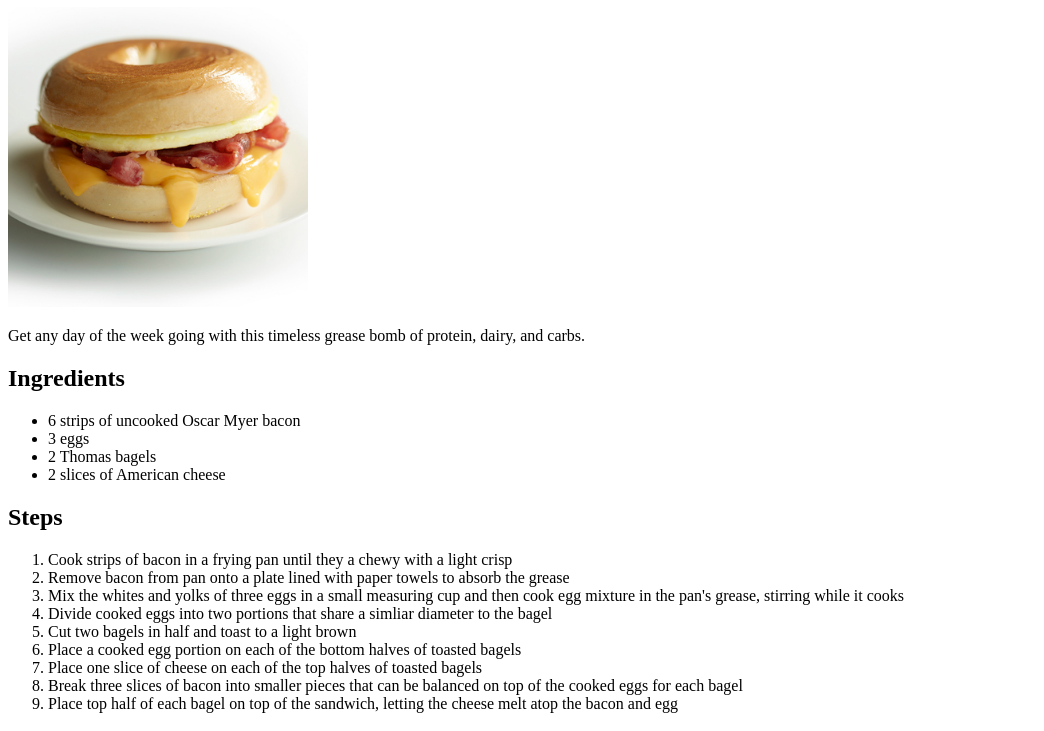
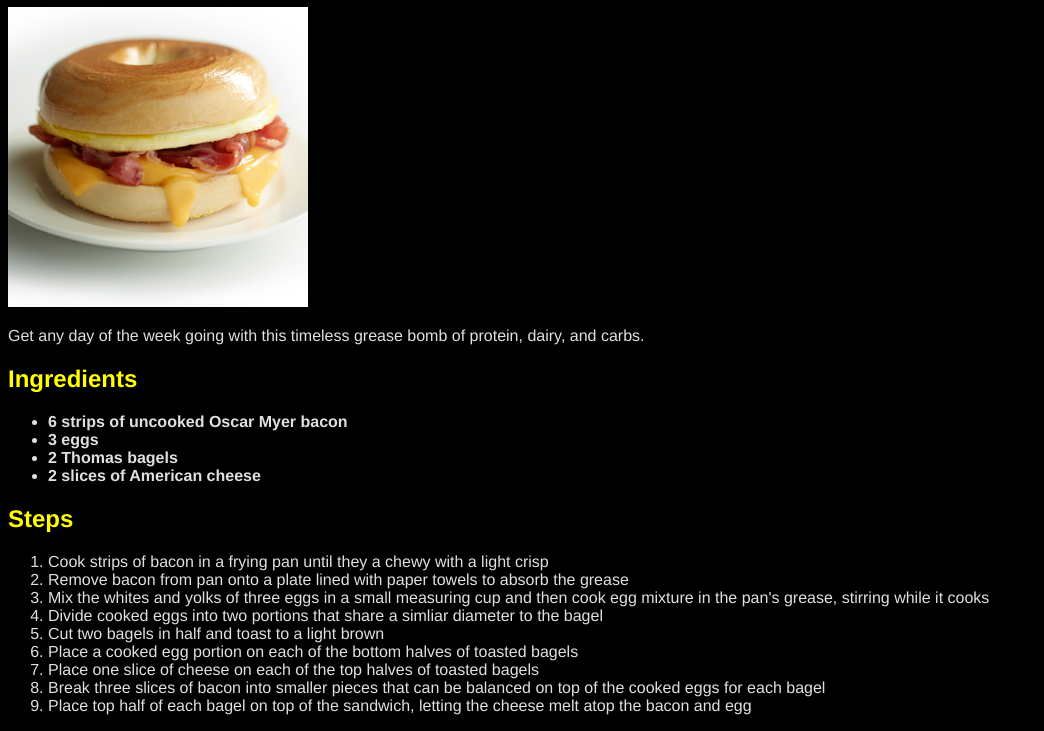
Before and after one commit to timmcsorley/odin-recipes, a plain HTML site: page recipes/bacon-egg-and-cheese-bagels.html in a window 1280 px wide. Shown: the part 73-804 px from the top of the page, without its empty margins (0-1044 px from the left). Drawn offline with Linux system fonts and the light colour scheme.

Commit message:
Add CSS to recipe pages

```diff
--- a/recipes/bacon-egg-and-cheese-bagels.html
+++ b/recipes/bacon-egg-and-cheese-bagels.html
@@ -3,31 +3,32 @@
     <head>
         <meta charset="UTF-8">
         <title>Bacon, Egg, and Cheese Bagels</title>
+        <link rel="stylesheet" href="../styles.css">
     </head>
-    <body>
-        <h1>Bacon, Egg, and Cheese Bagels</h1>
+    <body style="background-color: #000000;">
+        <h1 class="heading">Bacon, Egg, and Cheese Bagels</h1>
         <img src="../images/becbagel.jpg"
         alt="A greasy bacon egg and cheese bagel"
         style="width:300px;">
-        <p>Get any day of the week going with this timeless grease bomb of protein, dairy, and carbs.</p>
-        <h2>Ingredients</h2>
+        <p class="copy">Get any day of the week going with this timeless grease bomb of protein, dairy, and carbs.</p>
+        <h2 class="heading">Ingredients</h2>
         <ul>
-            <li>6 strips of uncooked Oscar Myer bacon</li>
-            <li>3 eggs</li>
-            <li>2 Thomas bagels</li>
-            <li>2 slices of American cheese</li>
+            <li class="ingredients">6 strips of uncooked Oscar Myer bacon</li>
+            <li class="ingredients">3 eggs</li>
+            <li class="ingredients">2 Thomas bagels</li>
+            <li class="ingredients">2 slices of American cheese</li>
         </ul>
-        <h2>Steps</h2>
+        <h2 class="heading">Steps</h2>
         <ol>
-            <li>Cook strips of bacon in a frying pan until they a chewy with a light crisp</li>
-            <li>Remove bacon from pan onto a plate lined with paper towels to absorb the grease</li>
-            <li>Mix the whites and yolks of three eggs in a small measuring cup and then cook egg mixture in the pan's grease, stirring while it cooks</li>
-            <li>Divide cooked eggs into two portions that share a simliar diameter to the bagel</li>
-            <li>Cut two bagels in half and toast to a light brown</li>
-            <li>Place a cooked egg portion on each of the bottom halves of toasted bagels</li>
-            <li>Place one slice of cheese on each of the top halves of toasted bagels</li>
-            <li>Break three slices of bacon into smaller pieces that can be balanced on top of the cooked eggs for each bagel</li>
-            <li>Place top half of each bagel on top of the sandwich, letting the cheese melt atop the bacon and egg</li>
+            <li class="copy">Cook strips of bacon in a frying pan until they a chewy with a light crisp</li>
+            <li class="copy">Remove bacon from pan onto a plate lined with paper towels to absorb the grease</li>
+            <li class="copy">Mix the whites and yolks of three eggs in a small measuring cup and then cook egg mixture in the pan's grease, stirring while it cooks</li>
+            <li class="copy">Divide cooked eggs into two portions that share a simliar diameter to the bagel</li>
+            <li class="copy">Cut two bagels in half and toast to a light brown</li>
+            <li class="copy">Place a cooked egg portion on each of the bottom halves of toasted bagels</li>
+            <li class="copy">Place one slice of cheese on each of the top halves of toasted bagels</li>
+            <li class="copy">Break three slices of bacon into smaller pieces that can be balanced on top of the cooked eggs for each bagel</li>
+            <li class="copy">Place top half of each bagel on top of the sandwich, letting the cheese melt atop the bacon and egg</li>
         </ol>
     </body>
 </html>
--- /dev/null
+++ b/styles.css
@@ -0,0 +1,24 @@
+.heading,
+.ingredients,
+.copy,
+.link {
+    font-family: Helvetica, Arial, sans-serif;
+}
+
+.heading,
+.link {
+    color: #ffff00;
+}
+
+.ingredients,
+.copy {
+    color: #E0E0E0;
+}
+
+ul {
+    font-weight: bold;
+}
+
+a:visited {
+    color: #b1b100;
+}
```
Also changed, not shown: index.html (+6 -5 lines), recipes/chocolate-pudding.html (+13 -12 lines), recipes/english-muffin-pizzas.html (+10 -9 lines).
